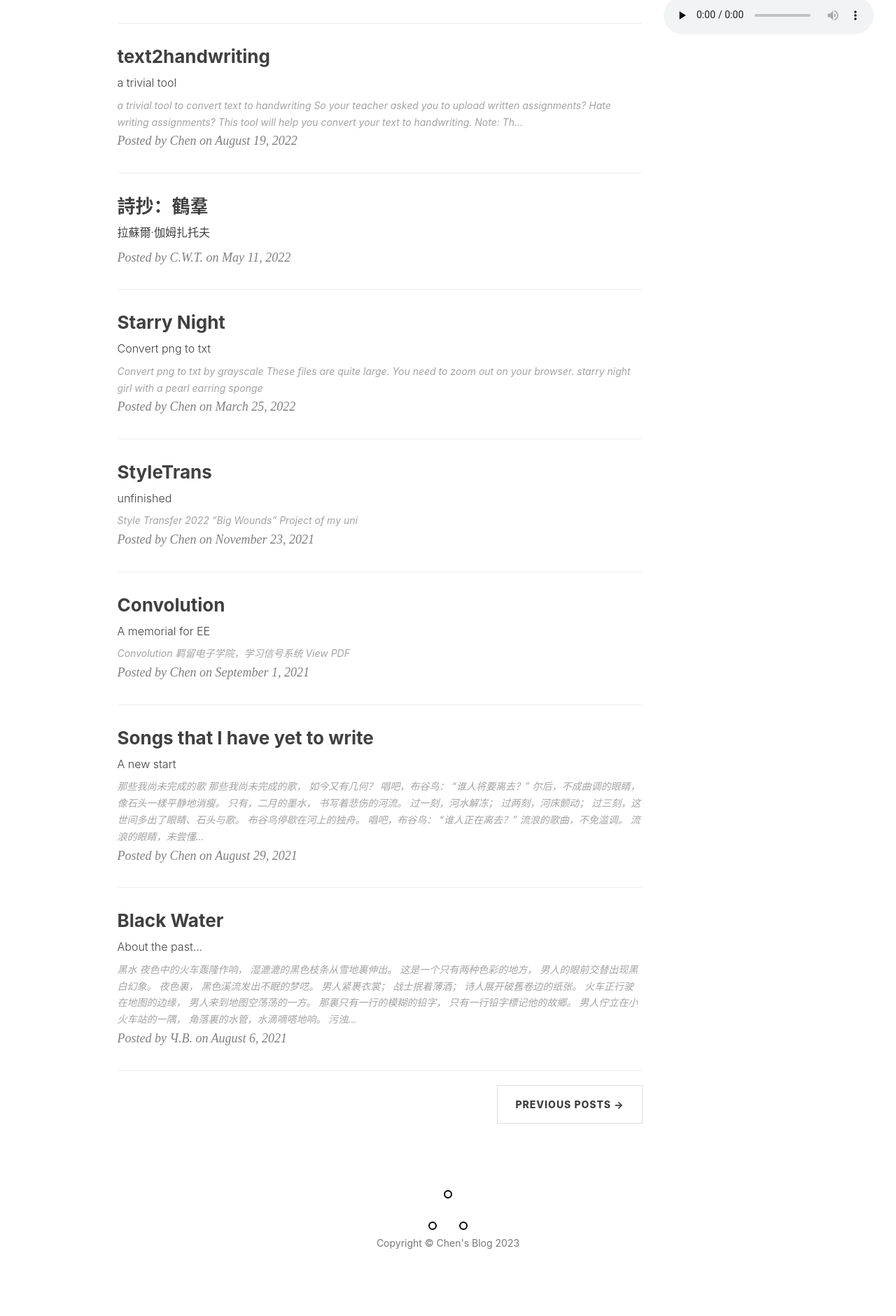
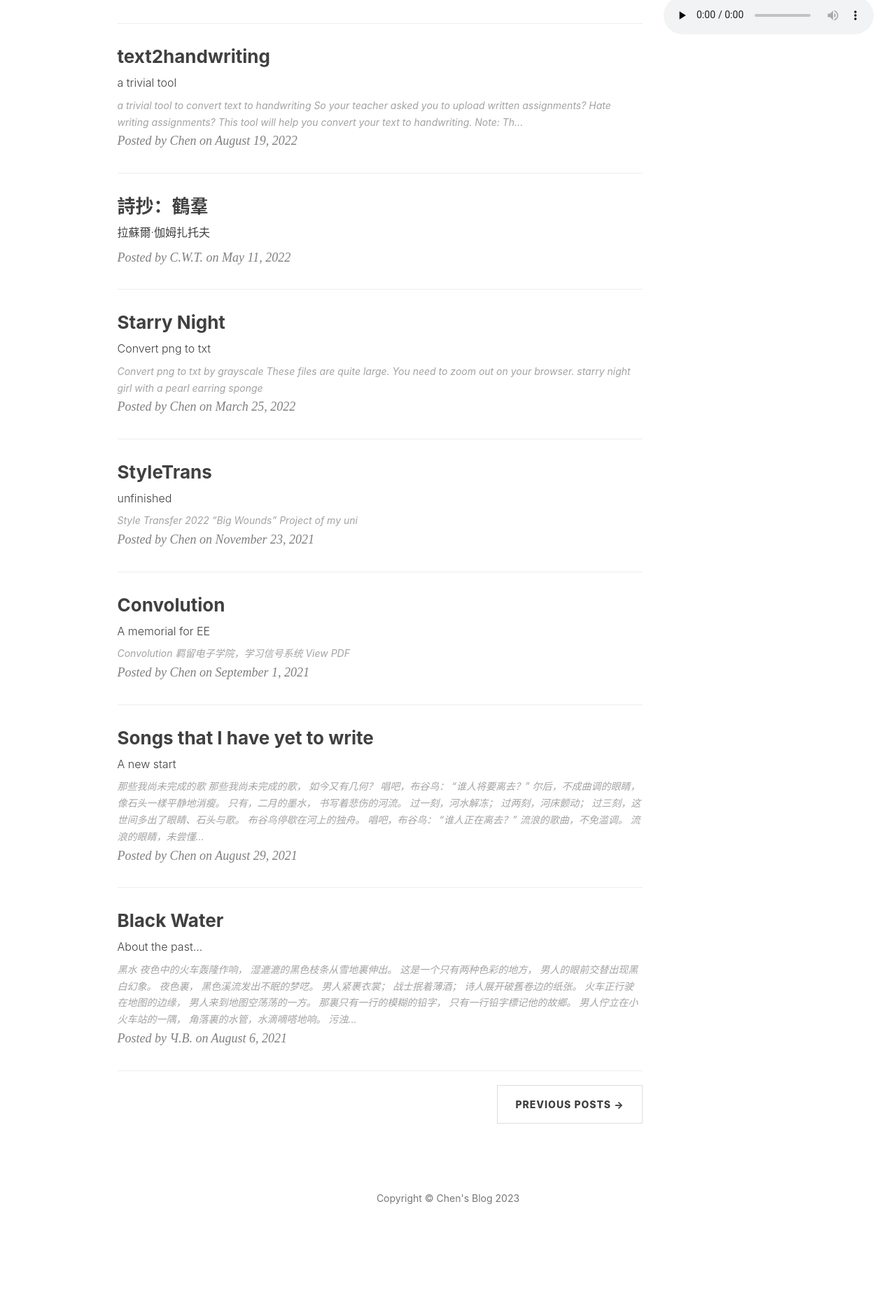
Before and after one commit to w20chen/w20chen.github.io, a Jekyll site: the page built from index.html, in a window 1280 px wide. Shown: the part 1031-2912 px from the top of the page at 70% size. Built offline with Jekyll 4.4.1, drawn with Linux system fonts in a browser that asks for light colours; nearby versions of some CDN libraries; the list of posts is cut into pages by our own code; comment, search, counter and statistics services are not loaded; after the commit the page ends 2848 px from its top, so only the background shows below that.

Commit message:
Update footer.html

```diff
--- a/_includes/footer.html
+++ b/_includes/footer.html
@@ -91,9 +91,7 @@
                     {% endif %}
                 </ul>
 
-                <p class="copyright text-muted">
-                    <!-- By Sam Herbert (@sherb), for everyone. More @ http://goo.gl/7AJzbL -->
-<!-- Todo: add easing -->
+                <p class="copyright text-muted"><!--
 <svg width="57" height="57" viewBox="0 0 57 57" xmlns="http://www.w3.org/2000/svg" stroke="black">
     <g fill="none" fill-rule="evenodd">
         <g transform="translate(1 1)" stroke-width="2">
@@ -138,7 +136,7 @@
             </circle>
         </g>
     </g>
-</svg><br>
+</svg><br>-->
                     Copyright &copy; {{ site.title }} {{ site.time | date: '%Y' }}
                     <br>
 <!--                     Theme on <a href="{{ site.github_repo }}">GitHub</a> |
```
